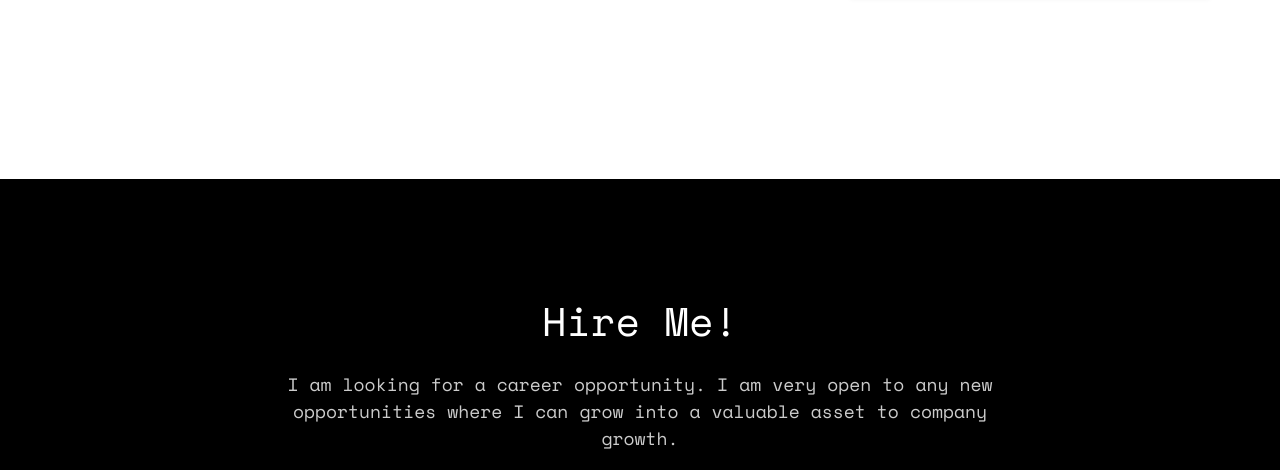
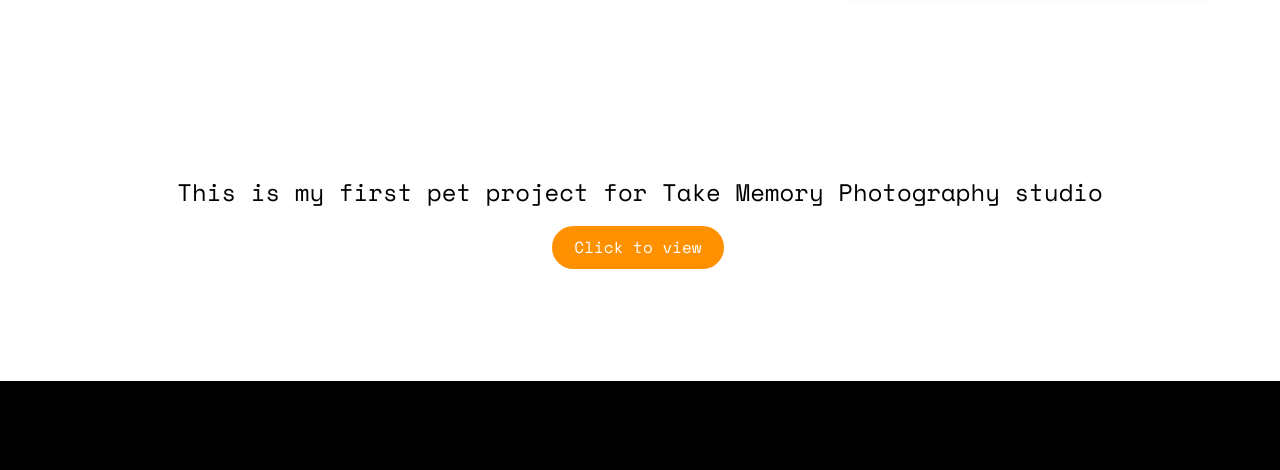
Before and after one commit to thearunkarthik/thearunkarthik.github.io, a plain HTML site: page index.html in a window 1280 px wide. Shown: the part 4954-5424 px from the top of the page. Drawn offline with nearby package versions, Linux system fonts and the light colour scheme; files whose address does not match are found by name.

Commit message:
Update index.html

```diff
--- a/index.html
+++ b/index.html
@@ -300,7 +300,12 @@
 			</div>
 		</div>
 	</div>
-
+	<div style="text-align: center;" class="card-body">
+	  <h3 class="card-title">This is my first pet project for Take Memory Photography studio</h3>
+	  <h3 class="card-text"></h3>
+	  <a href="https://takememoryphotography.netlify.app/" target="_blank" class="btn btn-primary">Click to view</a>
+	</div>
+	<br><br><br><br>
 	<div id="fh5co-started" class="fh5co-bg-dark">
 		<div class="overlay"></div>
 		<div class="container">
```
